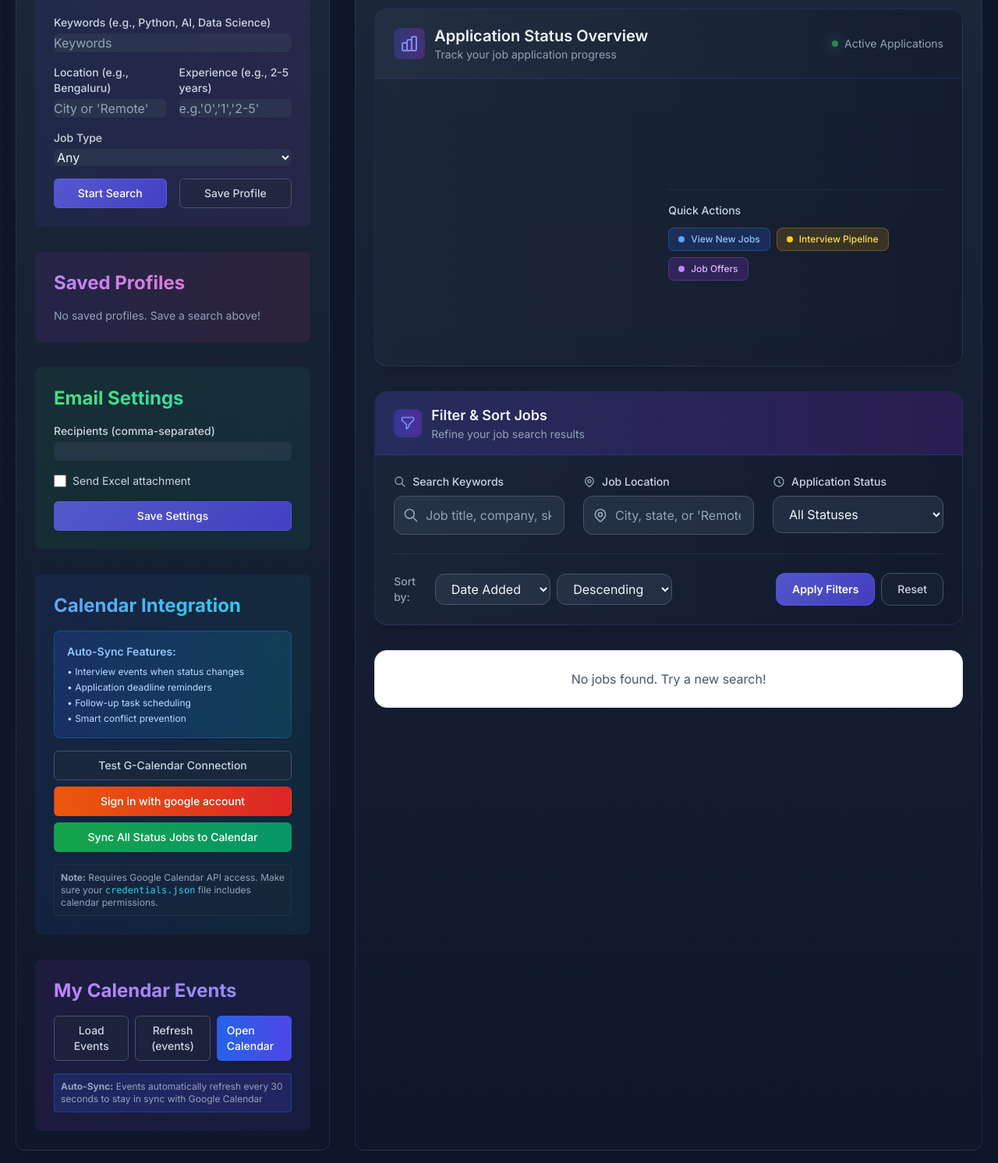
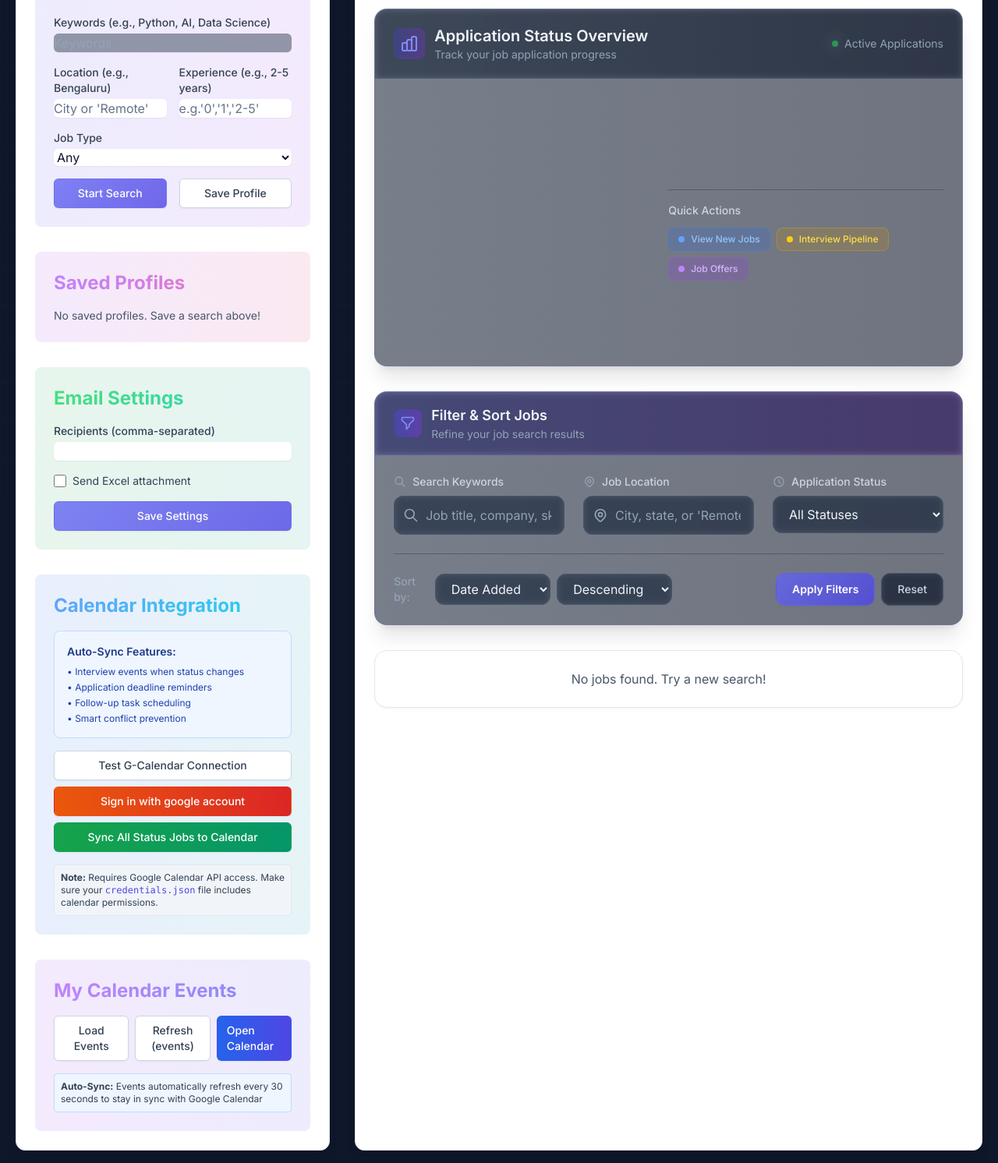
Before and after one commit to 03musab/ai_job_agent, a Flask app: template templates/dashboard.html in a window 1280 px wide. Shown: the part 159-1651 px from the top of the page at 78% size. Run offline with Flask 3, Linux system fonts and the light colour scheme; the template is opened without the code that fills it, so the values that code supplies are empty; a map, chart or similar area stays blank; some libraries are stand-ins or nearby versions.

Commit message:
Convert entire dashboard.html to white/light professional theme - page loader, left sidebar sections (search, profiles, settings, calendar), and right content area all updated to light colors

```diff
--- a/templates/dashboard.html
+++ b/templates/dashboard.html
@@ -4,15 +4,15 @@
     html { scroll-behavior: smooth; }
 </style>
 <!-- Full Page Loader -->
-<div id="page-loader" class="fixed inset-0 bg-gray-900 flex flex-col items-center justify-center z-[9999] transition-opacity duration-300 ease-in-out">
+<div id="page-loader" class="fixed inset-0 bg-white flex flex-col items-center justify-center z-[9999] transition-opacity duration-300 ease-in-out">
     <div class="loader-spinner"></div>
-    <p class="mt-4 text-lg text-gray-400">Loading Dashboard...</p>
+    <p class="mt-4 text-lg text-gray-600">Loading Dashboard...</p>
 </div>
 
 <div id="dashboard-content" class="opacity-0">
 <div class="flex flex-col lg:flex-row gap-8">
     <!-- Left Sidebar: Search & Profiles -->
-    <div class="w-full lg:w-1/3 p-6 bg-gradient-to-b from-gray-800/90 to-gray-900/90 backdrop-blur-lg rounded-xl shadow-xl border border-indigo-500/20 space-y-8">
+    <div class="w-full lg:w-1/3 p-6 bg-white rounded-xl shadow-lg border border-gray-200 space-y-8">
         <!-- Search & Scrape Section -->
         <div class="relative">
             <div class="absolute inset-0 bg-gradient-to-r from-indigo-600/10 to-purple-600/10 rounded-lg"></div>
@@ -20,27 +20,27 @@
                 <h2 class="text-2xl font-bold mb-4 text-transparent bg-gradient-to-r from-cyan-400 to-indigo-400 bg-clip-text">New Job Search</h2>
                 <form id="search-form" class="space-y-4" aria-labelledby="new-job-search-heading">
                     <div class="relative">
-                        <label for="search_terms" class="block text-sm font-medium text-gray-300">Keywords (e.g., Python, AI, Data Science)</label>
+                        <label for="search_terms" class="block text-sm font-medium text-gray-700">Keywords (e.g., Python, AI, Data Science)</label>
                         <input type="text" name="search_terms" id="search_terms" placeholder="Keywords" required
                             class="mt-1 block w-full rounded-md bg-gray-700/50 border-gray-600 shadow-sm focus:border-indigo-500 focus:ring-indigo-500 text-gray-100 placeholder-gray-400 backdrop-blur-sm">
                     </div>
                     <div class="grid grid-cols-1 md:grid-cols-2 gap-4">
                         <div>
-                            <label for="location" class="block text-sm font-medium text-gray-300">Location (e.g., Bengaluru)</label>
+                            <label for="location" class="block text-sm font-medium text-gray-700">Location (e.g., Bengaluru)</label>
                             <input type="text" name="location" id="location" placeholder="City or 'Remote'"
-                                class="mt-1 block w-full rounded-md bg-gray-700/50 border-gray-600 shadow-sm focus:border-indigo-500 focus:ring-indigo-500 text-gray-100 placeholder-gray-400 backdrop-blur-sm">
+                                class="mt-1 block w-full rounded-md bg-white border-gray-300 shadow-sm focus:border-indigo-500 focus:ring-indigo-500 text-gray-900 placeholder-gray-500">
                         </div>
                         <div>
-                            <label for="experience" class="block text-sm font-medium text-gray-300">Experience (e.g., 2-5 years)</label>
+                            <label for="experience" class="block text-sm font-medium text-gray-700">Experience (e.g., 2-5 years)</label>
                             <input type="text" name="experience" id="experience"
                                 placeholder="e.g.'0','1','2-5'"
-                                class="mt-1 block w-full rounded-md bg-gray-700/50 border-gray-600 shadow-sm focus:border-indigo-500 focus:ring-indigo-500 text-gray-100 placeholder-gray-400 backdrop-blur-sm">
+                                class="mt-1 block w-full rounded-md bg-white border-gray-300 shadow-sm focus:border-indigo-500 focus:ring-indigo-500 text-gray-900 placeholder-gray-500">
                         </div>
                     </div>
                     <div>
-                        <label for="job_type" class="block text-sm font-medium text-gray-300">Job Type</label>
+                        <label for="job_type" class="block text-sm font-medium text-gray-700">Job Type</label>
                         <select id="job_type" name="job_type"
-                            class="mt-1 block w-full rounded-md bg-gray-700/50 border-gray-600 shadow-sm focus:border-indigo-500 focus:ring-indigo-500 text-gray-100">
+                            class="mt-1 block w-full rounded-md bg-white border-gray-300 shadow-sm focus:border-indigo-500 focus:ring-indigo-500 text-gray-900">
                             <option value="">Any</option>
                             <option value="Full-time">Full-time</option>
                             <option value="Part-time">Part-time</option>
@@ -54,7 +54,7 @@
                             <span class="button-text">Start Search</span>
                         </button>
                         <button type="button" id="save-profile-btn"
-                            class="w-full inline-flex items-center justify-center px-4 py-2 border border-gray-600 shadow-sm text-sm font-medium rounded-md text-gray-300 bg-gray-800/50 hover:bg-gray-700/50 focus:outline-none focus:ring-2 focus:ring-offset-2 focus:ring-indigo-500 backdrop-blur-sm transition-all duration-200">
+                            class="w-full inline-flex items-center justify-center px-4 py-2 border border-gray-300 shadow-sm text-sm font-medium rounded-md text-gray-700 bg-white hover:bg-gray-50 focus:outline-none focus:ring-2 focus:ring-offset-2 focus:ring-indigo-500 transition-all duration-200">
                             Save Profile
                         </button>
                     </div>
@@ -73,7 +73,7 @@
                 <div class="w-full bg-gray-700/50 rounded-full h-2.5 border border-sky-500/20">
                     <div id="progress-bar" class="bg-gradient-to-r from-teal-400 to-sky-500 h-full rounded-full transition-all duration-500 ease-out" style="width: 0%"></div>
                 </div>
-                <div class="flex justify-between items-center mt-2 text-xs text-gray-400">
+                <div class="flex justify-between items-center mt-2 text-xs text-gray-600">
                     <span id="progress-status">Initializing...</span>
                     <div id="progress-milestones" class="flex gap-1">
                         <div id="milestone-init" class="w-2 h-2 rounded-full bg-gray-600" title="Initializing"></div>
@@ -96,10 +96,10 @@
                 <div class="space-y-4">
                     {% if saved_profiles %}
                     {% for profile in saved_profiles %}
-                    <div class="bg-gray-800/60 p-4 rounded-lg flex items-center justify-between shadow-sm border border-gray-700/50 backdrop-blur-sm hover:bg-gray-800/80 transition-colors duration-200">
+                    <div class="bg-white p-4 rounded-lg flex items-center justify-between shadow-sm border border-gray-200 hover:bg-gray-50 transition-colors duration-200">
                         <div>
                             <h3 class="font-semibold text-gray-100">{{ profile.profile_name }}</h3>
-                            <p class="text-xs text-gray-400">{{ profile.search_terms }}</p>
+                            <p class="text-xs text-gray-600">{{ profile.search_terms }}</p>
                         </div>
                         <div class="flex gap-2">
                             <form action="{{ url_for('apply_profile', profile_id=profile.id) }}" method="POST"
@@ -116,7 +116,7 @@
                     </div>
                     {% endfor %}
                     {% else %}
-                    <p class="text-sm text-gray-400">No saved profiles. Save a search above!</p>
+                    <p class="text-sm text-gray-600">No saved profiles. Save a search above!</p>
                     {% endif %}
                 </div>
             </div>
@@ -129,15 +129,15 @@
                 <h2 class="text-2xl font-bold mb-4 text-transparent bg-gradient-to-r from-green-400 to-teal-400 bg-clip-text">Email Settings</h2>
                 <form action="{{ url_for('update_settings') }}" method="POST" class="space-y-4">
                     <div>
-                        <label for="email_recipients" class="block text-sm font-medium text-gray-300">Recipients (comma-separated)</label>
+                        <label for="email_recipients" class="block text-sm font-medium text-gray-700">Recipients (comma-separated)</label>
                         <input type="text" name="email_recipients" id="email_recipients"
-                            class="mt-1 block w-full rounded-md bg-gray-700/50 border-gray-600 shadow-sm focus:border-indigo-500 focus:ring-indigo-500 text-gray-100 placeholder-gray-400 backdrop-blur-sm"
+                            class="mt-1 block w-full rounded-md bg-white border-gray-300 shadow-sm focus:border-indigo-500 focus:ring-indigo-500 text-gray-900 placeholder-gray-500"
                             value="{{ user_settings.email_recipients if user_settings else '' }}">
                     </div>
                     <div class="flex items-center">
                         <input id="send_excel_attachment" name="send_excel_attachment" type="checkbox"
-                            class="h-4 w-4 text-indigo-600 focus:ring-indigo-500 border-gray-600 rounded bg-gray-700" {% if user_settings and user_settings.send_excel_attachment %}checked{% endif %}>
-                        <label for="send_excel_attachment" class="ml-2 block text-sm text-gray-300">Send Excel attachment</label>
+                            class="h-4 w-4 text-indigo-600 focus:ring-indigo-500 border-gray-300 rounded bg-white" {% if user_settings and user_settings.send_excel_attachment %}checked{% endif %}>
+                        <label for="send_excel_attachment" class="ml-2 block text-sm text-gray-700">Send Excel attachment</label>
                     </div>
                     <button type="submit"
                         class="w-full btn-temporal inline-flex justify-center py-2 px-4 text-sm font-medium rounded-md shadow-sm" style="will-change: transform, box-shadow;">
@@ -153,9 +153,9 @@
             <div class="relative p-6">
                 <h2 class="text-2xl font-bold mb-4 text-transparent bg-gradient-to-r from-blue-400 to-cyan-400 bg-clip-text">Calendar Integration</h2>
                 <div class="space-y-4">
-                    <div class="bg-gradient-to-r from-blue-600/20 to-cyan-600/20 border border-blue-500/30 rounded-lg p-4 backdrop-blur-sm">
-                        <h3 class="text-sm font-semibold text-blue-300 mb-2">Auto-Sync Features:</h3>
-                        <ul class="text-xs text-blue-200 space-y-1">
+                    <div class="bg-blue-50 border border-blue-200 rounded-lg p-4">
+                        <h3 class="text-sm font-semibold text-blue-900 mb-2">Auto-Sync Features:</h3>
+                        <ul class="text-xs text-blue-800 space-y-1">
                             <li>• Interview events when status changes</li>
                             <li>• Application deadline reminders</li>
                             <li>• Follow-up task scheduling</li>
@@ -166,7 +166,7 @@
                     <div class="flex flex-col gap-2">
                         <form action="{{ url_for('test_calendar') }}" method="POST" class="inline">
                             <button type="submit"
-                                class="w-full inline-flex justify-center py-2 px-4 border border-gray-600 shadow-sm text-sm font-medium rounded-md text-gray-300 bg-gray-800/50 hover:bg-gray-700/50 focus:outline-none focus:ring-2 focus:ring-offset-2 focus:ring-indigo-500 backdrop-blur-sm transition-all duration-200">
+                                class="w-full inline-flex justify-center py-2 px-4 border border-gray-300 shadow-sm text-sm font-medium rounded-md text-gray-700 bg-white hover:bg-gray-50 focus:outline-none focus:ring-2 focus:ring-offset-2 focus:ring-indigo-500 transition-all duration-200">
                                 Test G-Calendar Connection
                             </button>
                         </form>
@@ -187,9 +187,9 @@
                         </form>
                     </div>
 
-                    <div class="text-xs text-gray-400 bg-gray-800/30 border border-gray-700/50 rounded p-2 backdrop-blur-sm">
+                    <div class="text-xs text-gray-700 bg-gray-100 border border-gray-200 rounded p-2">
                         <p><strong>Note:</strong> Requires Google Calendar API access. Make sure your
-                            <code class="text-cyan-400">credentials.json</code> file includes calendar permissions.
+                            <code class="text-indigo-600">credentials.json</code> file includes calendar permissions.
                         </p>
                     </div>
                 </div>
@@ -204,11 +204,11 @@
                 <div class="space-y-4">
                     <div class="grid grid-cols-1 md:grid-cols-3 gap-2">
                         <button id="load-events-btn"
-                            class="inline-flex justify-center py-2 px-3 border border-gray-600 shadow-sm text-sm font-medium rounded-md text-gray-300 bg-gray-800/50 hover:bg-gray-700/50 focus:outline-none focus:ring-2 focus:ring-offset-2 focus:ring-indigo-500 backdrop-blur-sm transition-all duration-200">
+                            class="inline-flex justify-center py-2 px-3 border border-gray-300 shadow-sm text-sm font-medium rounded-md text-gray-700 bg-white hover:bg-gray-50 focus:outline-none focus:ring-2 focus:ring-offset-2 focus:ring-indigo-500 transition-all duration-200">
                             Load Events
                         </button>
                         <button id="refresh-events-btn"
-                            class="inline-flex justify-center py-2 px-3 border border-gray-600 shadow-sm text-sm font-medium rounded-md text-gray-300 bg-gray-800/50 hover:bg-gray-700/50 focus:outline-none focus:ring-2 focus:ring-offset-2 focus:ring-green-500 backdrop-blur-sm transition-all duration-200">
+                            class="inline-flex justify-center py-2 px-3 border border-gray-300 shadow-sm text-sm font-medium rounded-md text-gray-700 bg-white hover:bg-gray-50 focus:outline-none focus:ring-2 focus:ring-offset-2 focus:ring-green-500 transition-all duration-200">
                             Refresh (events)
                         </button>
                         <a href="https://calendar.google.com" target="_blank"
@@ -217,19 +217,19 @@
                         </a>
                     </div>
 
-                    <div class="text-xs text-gray-400 bg-gradient-to-r from-blue-600/20 to-indigo-600/20 border border-blue-500/30 rounded p-2 backdrop-blur-sm">
+                    <div class="text-xs text-gray-700 bg-blue-50 border border-blue-200 rounded p-2">
                         <p><strong>Auto-Sync:</strong> Events automatically refresh every 30 seconds to stay in sync with Google Calendar</p>
                     </div>
 
                     <div id="calendar-events-container" class="hidden">
-                        <div class="bg-gray-800/30 border border-gray-700/50 rounded-lg p-4 max-h-96 overflow-y-auto backdrop-blur-sm">
+                        <div class="bg-white border border-gray-200 rounded-lg p-4 max-h-96 overflow-y-auto shadow-sm">
                             <div id="events-list" class="space-y-2">
                                 <!-- Events will be loaded here -->
                             </div>
-                            <div id="no-events" class="text-center text-gray-400 py-4 hidden">
+                            <div id="no-events" class="text-center text-gray-700 py-4 hidden">
                                 No job-related calendar events found.
                             </div>
-                            <div id="events-loading" class="text-center text-gray-400 py-4">
+                            <div id="events-loading" class="text-center text-gray-700 py-4">
                                 Loading calendar events...
                             </div>
                         </div>
@@ -240,7 +240,7 @@
     </div>
 
     <!-- Right Content: Job Listings & Filters -->
-    <main class="w-full lg:w-2/3 p-6 bg-gradient-to-b from-gray-800/90 to-gray-900/90 backdrop-blur-lg rounded-xl shadow-xl border border-indigo-500/20" aria-labelledby="job-listings-heading">
+    <main class="w-full lg:w-2/3 p-6 bg-white rounded-xl shadow-lg border border-gray-200" aria-labelledby="job-listings-heading">
         <div class="flex flex-col sm:flex-row justify-between items-center mb-6 gap-4">
             <div class="flex items-center gap-4">
                 <h1 id="job-listings-heading" class="text-3xl font-bold text-transparent bg-gradient-to-r from-cyan-400 to-purple-400 bg-clip-text">Your Jobs ({{ total_jobs }})</h1>
```
